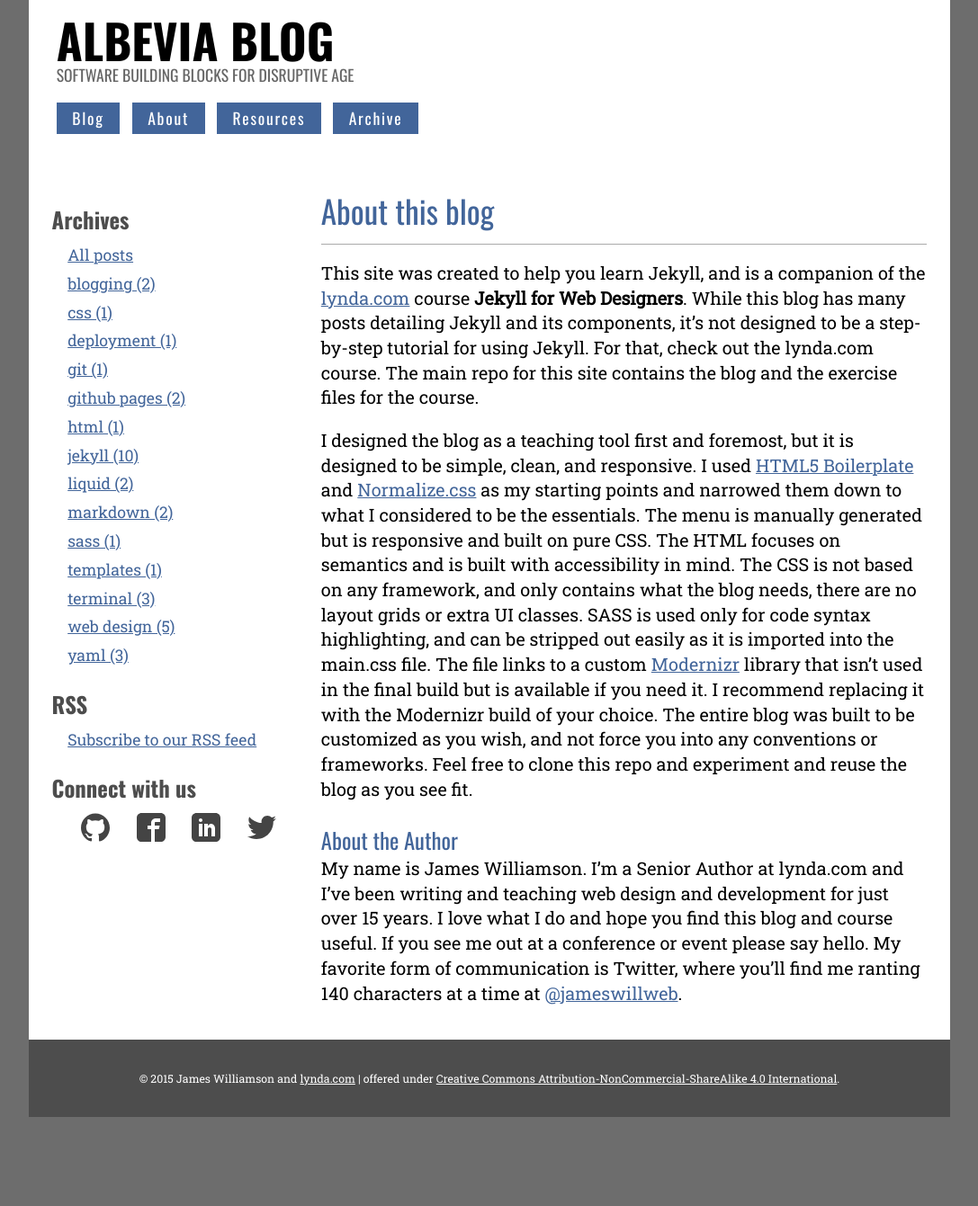
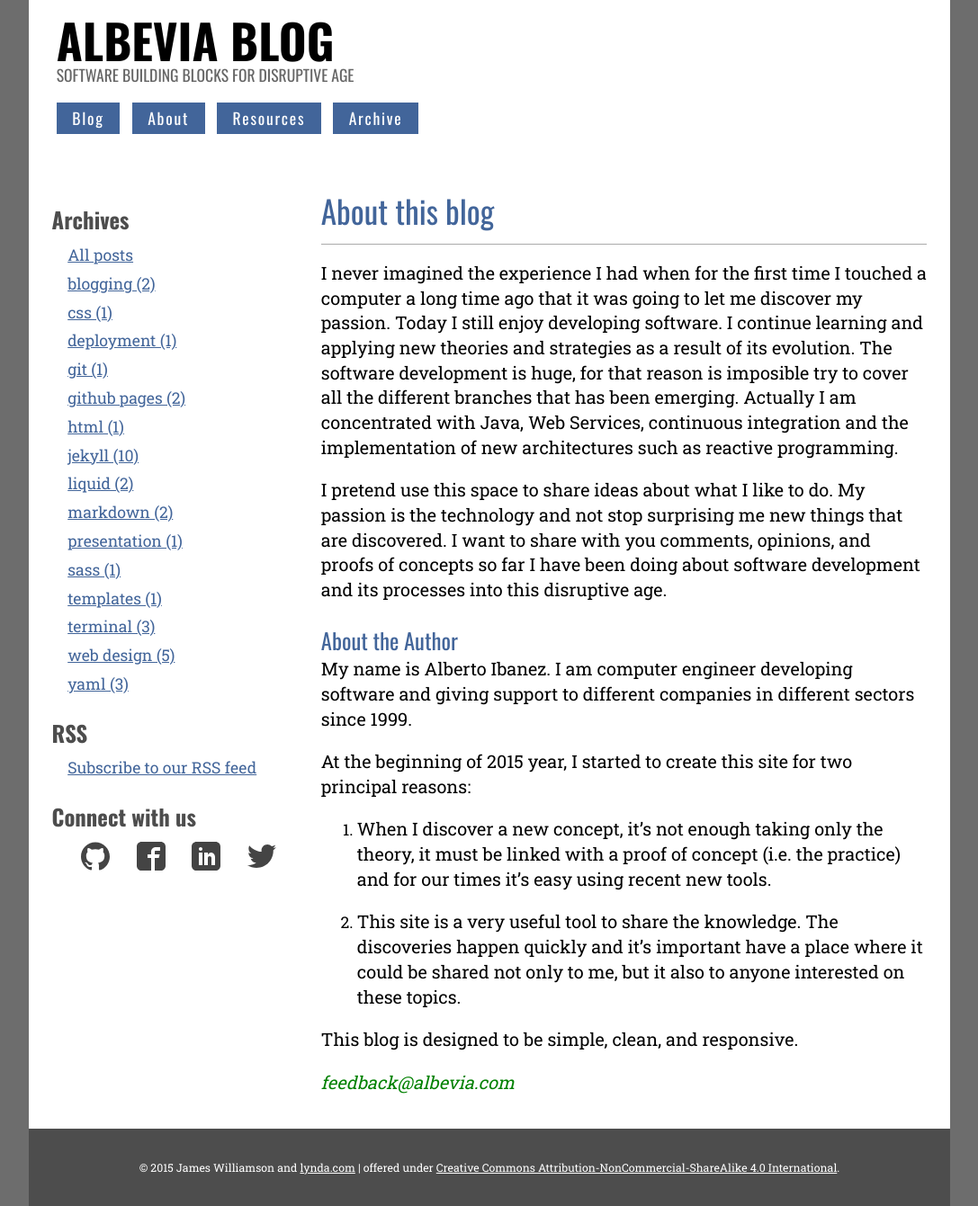
Before and after one commit to albevia/blog, a Jekyll site: the page built from about.md, in a window 1280 px wide. Shown: the whole page at 90% size, without its empty margins (96-1183 px from the left). Built offline with Jekyll 4.4.1, drawn with Linux system fonts in a browser that asks for light colours; before the commit the page ends 1242 px from its top, so only the background shows below that.

Commit message:
Updated the first post and changes into config file

```diff
--- a/_config.yml
+++ b/_config.yml
@@ -1,6 +1,7 @@
 # Site settings
 title: Albevia Blog
-description: "Companion blog to the lynda.com course, Jekyll for Web Designers. This site is designed to present Jekyll to web designers in a clear, concise way, and provide a resource and reference for those that are new to Jekyll."
+email: feedback@albevia.com
+description: "Sharing concrete ideas related to software development for this disruptive age."
 baseurl: "/blog"
 url: "http://albevia.github.io/blog"
 tagline: Software Building Blocks for Disruptive Age
--- a/about.md
+++ b/about.md
@@ -3,10 +3,22 @@ layout: page
 title: About this blog
 ---
 
-This site was created to help you learn Jekyll, and is a companion of the [lynda.com](http://www.lynda.com) course **Jekyll for Web Designers**. While this blog has many posts detailing Jekyll and its components, it's not designed to be a step-by-step tutorial for using Jekyll. For that, check out the lynda.com course. The main repo for this site contains the blog and the exercise files for the course.
+I never imagined the experience I had when for the first time I touched a computer a long time ago that it was going to let me discover my passion. Today I still enjoy developing software. I continue learning and applying new theories and strategies as a result of its evolution. The software development is huge, for that reason is imposible try to cover all the different branches that has been emerging. Actually I am concentrated with Java, Web Services, continuous integration and the implementation of new architectures such as reactive programming.
 
-I designed the blog as a teaching tool first and foremost, but it is designed to be simple, clean, and responsive. I used [HTML5 Boilerplate](https://html5boilerplate.com/ "html5 boilerplate") and [Normalize.css](http://necolas.github.io/normalize.css/ "normalize.css") as my starting points and narrowed them down to what I considered to be the essentials. The menu is manually generated but is responsive and built on pure CSS. The HTML focuses on semantics and is built with accessibility in mind. The CSS is not based on any framework, and only contains what the blog needs, there are no layout grids or extra UI classes. SASS is used only for code syntax highlighting, and can be stripped out easily as it is imported into the main.css file. The file links to a custom [Modernizr](http://modernizr.com/ "modernizr") library that isn't used in the final build but is available if you need it. I recommend replacing it with the Modernizr build of your choice. The entire blog was built to be customized as you wish, and not force you into any conventions or frameworks. Feel free to clone this repo and experiment and reuse the blog as you see fit.
+I pretend use this space to share ideas about what I like to do. My passion is the technology and not stop surprising me new things that are discovered. I want to share with you comments, opinions, and proofs of concepts so far I have been doing about software development and its processes into this disruptive age.
 
 ### About the Author
 
-My name is James Williamson. I'm a Senior Author at lynda.com and I've been writing and teaching web design and development for just over 15 years. I love what I do and hope you find this blog and course useful. If you see me out at a conference or event please say hello. My favorite form of communication is Twitter, where you'll find me ranting 140 characters at a time at [@jameswillweb](https://twitter.com/jameswillweb "my twitter profile").
+My name is Alberto Ibanez. I am computer engineer developing software and giving support to different companies in different sectors since 1999.
+
+At the beginning of 2015 year, I started to create this site for two principal reasons:
+
+1. When I discover a new concept, it's not enough taking only the theory, it must be linked with a proof of concept (i.e. the practice) and for our times it's easy using recent new tools.
+
+2. This site is a very useful tool to share the knowledge. The discoveries happen quickly and it's important have a place where it could be shared not only to me, but it also to anyone interested on these topics.
+
+
+This blog is designed to be simple, clean, and responsive.
+
+
+*feedback@albevia.com*{: style="color: green"}
```
Also changed, not shown: _posts/2015-04-01-Inception.md (added, +24 -0 lines).
